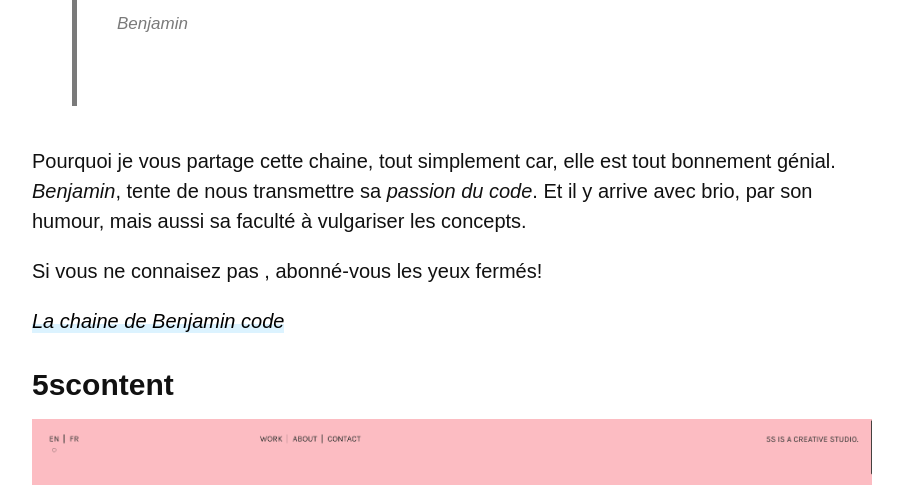
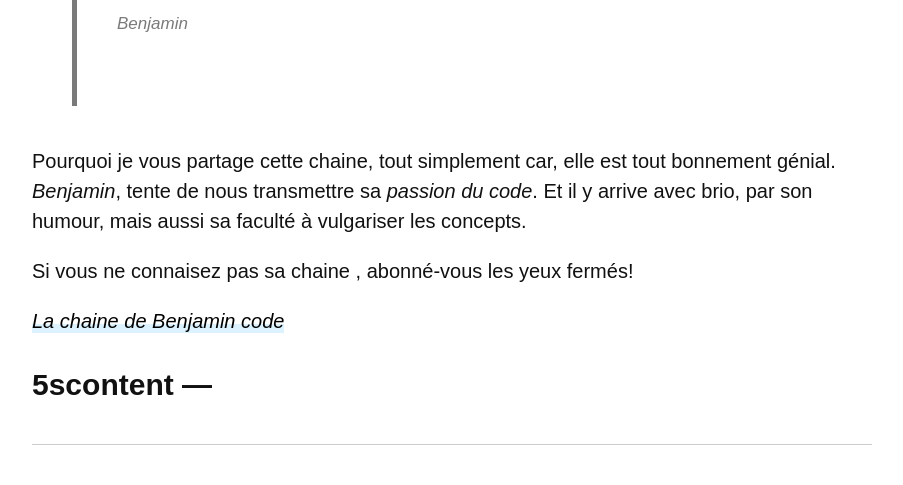
Before and after one commit to andryjohn/RJ-s-blog, a Jekyll site: the page built from _posts/2019-05-09-Best-website.md, in a window 1280 px wide and 1400 px high, scrolled down 714 px, cut to the strip 0-485 px from the top of the window. Shown: the whole strip, without its empty margins (188-1091 px from the left). Built offline with Jekyll 4.4.1, drawn with Linux system fonts in a browser that asks for light colours; nearby versions of some CDN libraries; some web fonts are replaced; comment, search, counter and statistics services are not loaded; some of the changed text lies outside the part shown.

Commit message:
benjamin

```diff
--- a/_posts/2019-05-09-Best-website.md
+++ b/_posts/2019-05-09-Best-website.md
@@ -21,32 +21,45 @@
 *Benjamin*, tente de nous transmettre sa *passion du code*.
 Et il y arrive avec brio, par son humour, mais aussi sa faculté à vulgariser les concepts.
 
-Si vous ne connaisez pas , abonné-vous les yeux fermés!
+Si vous ne connaisez pas sa chaine , abonné-vous les yeux fermés!
 
 
  [*La chaine de Benjamin code*](https://www.youtube.com/channel/UCLOAPb7ATQUs_nDs9ViLcMw)
 
 
-## 5scontent
+## 5scontent ---
+---
+
+<style>.embed-container { position: relative; padding-bottom: 56.25%; height: 0; overflow: hidden; max-width: 100%; } .embed-container iframe, .embed-container object, .embed-container embed { position: absolute; top: 0; left: 0; width: 100%; height: 100%; }</style><div class='embed-container'><iframe src='https://www.youtube.com/embed//KKZyB3bc52Q' frameborder='0' allowfullscreen></iframe></div>
+
+---
 
 [<img src="/images/5scontent.png">](https://5scontent.com/)
 
-<style>.embed-container { position: relative; padding-bottom: 56.25%; height: 0; overflow: hidden; max-width: 100%; } .embed-container iframe, .embed-container object, .embed-container embed { position: absolute; top: 0; left: 0; width: 100%; height: 100%; }</style><div class='embed-container'><iframe src='https://www.youtube.com/embed//KKZyB3bc52Q' frameborder='0' allowfullscreen></iframe></div>
+---
+
+
+## Basic Agency ---
+---
+
+<style>.embed-container { position: relative; padding-bottom: 56.25%; height: 0; overflow: hidden; max-width: 100%; } .embed-container iframe, .embed-container object, .embed-container embed { position: absolute; top: 0; left: 0; width: 100%; height: 100%; }</style><div class='embed-container'><iframe src='https://www.youtube.com/embed//511Se3worgg' frameborder='0' allowfullscreen></iframe></div>
+---
+[<img src="/images/basicagency.png">](https://moves.basicagency.com/)
+
+---
 
 
 
-## Basic Agency
+## Superrb ---
 
-[<img src="/images/basicagency.png">](https://moves.basicagency.com/)
+---
+
+<style>.embed-container { position: relative; padding-bottom: 56.25%; height: 0; overflow: hidden; max-width: 100%; } .embed-container iframe, .embed-container object, .embed-container embed { position: absolute; top: 0; left: 0; width: 100%; height: 100%; }</style><div class='embed-container'><iframe src='https://www.youtube.com/embed//z8AG19xhJa0' frameborder='0' allowfullscreen></iframe></div>
 
 
-<style>.embed-container { position: relative; padding-bottom: 56.25%; height: 0; overflow: hidden; max-width: 100%; } .embed-container iframe, .embed-container object, .embed-container embed { position: absolute; top: 0; left: 0; width: 100%; height: 100%; }</style><div class='embed-container'><iframe src='https://www.youtube.com/embed//511Se3worgg' frameborder='0' allowfullscreen></iframe></div>
 
 
-## Critique du site Superrb
+---
+[<img src="/images/superrb.png">](/)
 
-
-[<img src="/images/superrb.png">](https://moves.basicagency.com/)
-
-
-<style>.embed-container { position: relative; padding-bottom: 56.25%; height: 0; overflow: hidden; max-width: 100%; } .embed-container iframe, .embed-container object, .embed-container embed { position: absolute; top: 0; left: 0; width: 100%; height: 100%; }</style><div class='embed-container'><iframe src='https://www.youtube.com/embed//z8AG19xhJa0' frameborder='0' allowfullscreen></iframe></div>
+---
```
